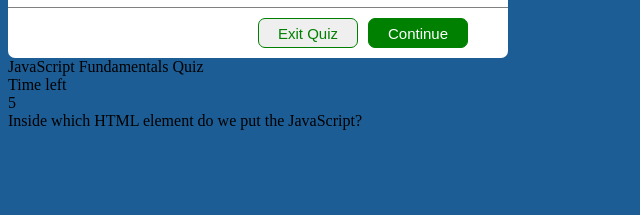
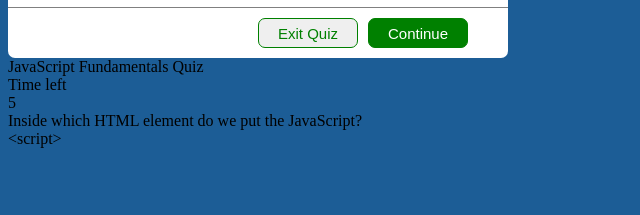
Before and after one commit to ColtonVincent/Timed-Quiz, a plain HTML site: page index.html in a window 1280 px wide. Shown: the part 154-369 px from the top of the page, 0-640 px from the left. Drawn offline with Linux system fonts and the light colour scheme.

Commit message:
added class hide

```diff
--- a/index.html
+++ b/index.html
@@ -25,7 +25,7 @@
         </div>
     </div>
 
-    <div class="quiz_box">
+    <div class="quiz_box hide">
         <Header>
             <div class="title">JavaScript Fundamentals Quiz</div>
             <div class="timer">
@@ -39,7 +39,7 @@
             </div>
            <div class="option_list">
             <div class="option">
-                <span></span>
+                <span>&ltscript&gt</span>
             </div>
            </div>
         </section>
```
